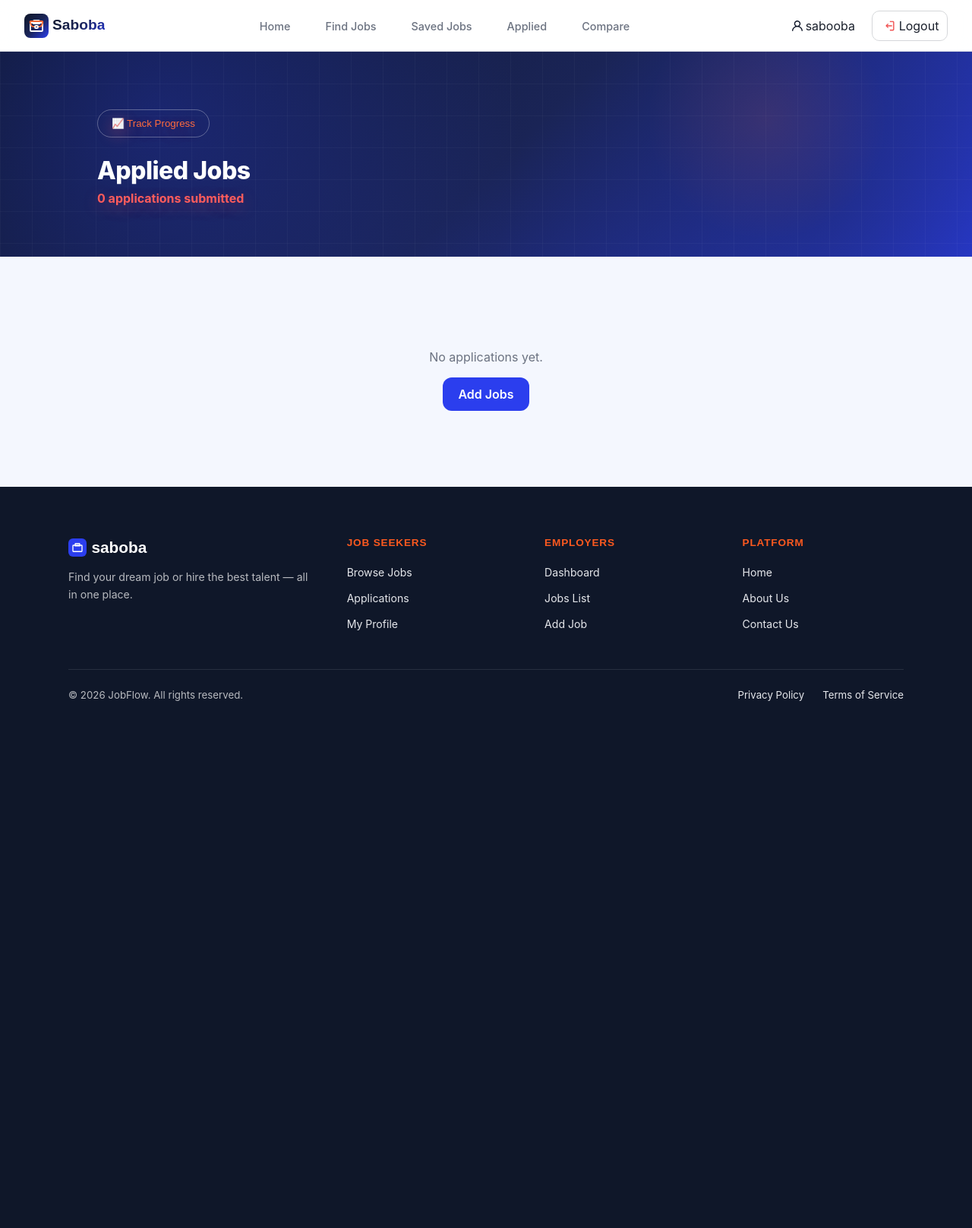
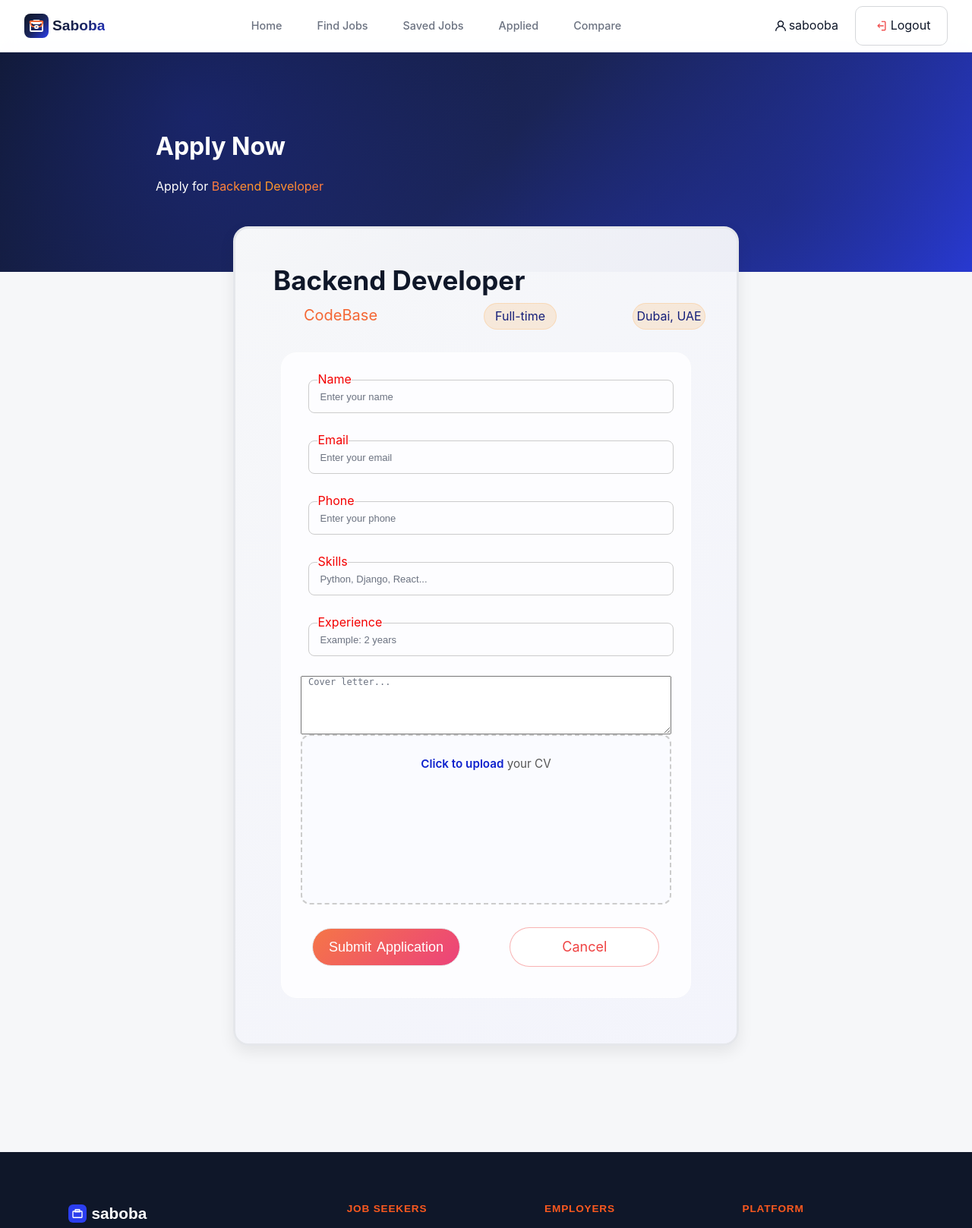
Before and after one commit to naglaamohamed1486-droid/A5er-saboba-isa, a Django app: page /applications/apply/2/ in a window 1280 px wide. Shown: the top 1617 px of the page at 76% size. Before the commit the page ends 923 px from the top, so only its background shows below. Run offline with Django 5.2, Linux system fonts and the light colour scheme; a user stored in the database is signed in; data comes from the database, SQL or seed files in the repository; both versions use the stored data as it was after the commit.

Commit message:
23r23r23r23r23r

```diff
--- a/applications/views.py
+++ b/applications/views.py
@@ -12,12 +12,12 @@ from .models import Application, SavedJob
 def apply_job(request, job_id):
     job = get_object_or_404(Job, id=job_id)
 
-    if Application.objects.filter(user=request.user, job=job).exists():
-        messages.warning(request, 'You have already applied for this job.')
-        return redirect('jobDetail', id=job_id)
+    if request.method == 'POST':
 
-    if request.method == 'POST':
-        cover_letter = request.POST.get('cover_letter', '')
+        if Application.objects.filter(user=request.user, job=job).exists():
+            messages.warning(request, 'You have already applied for this job.')
+            return redirect('jobDetails', id=job_id)
+
         Application.objects.create(
             user=request.user,
             job=job,
@@ -27,13 +27,13 @@ def apply_job(request, job_id):
             skills=request.POST.get("skills"),
             experience=request.POST.get("experience"),
             cv=request.FILES.get("cv"),
-            cover_letter=cover_letter
+            cover_letter=request.POST.get('cover_letter', '')
         )
+
         messages.success(request, 'Application submitted successfully.')
         return redirect('my_applications')
 
     return render(request, 'applications/apply.html', {'job': job})
-
 
 @login_required
 def my_applications(request):
--- a/templates/applications/apply.html
+++ b/templates/applications/apply.html
@@ -2,76 +2,66 @@
 {% load static %}
 
 {% block styles %}
-<link rel="stylesheet" href="{% static 'css/appliedjobs.css' %}">
+<link rel="stylesheet" href="{% static 'css/form.css' %}">
 {% endblock %}
 
 {% block content %}
-
 <main>
-  <div class="header">
-    <div class="top-container">
-      <div class="header-top">
-        <button class="track-btn">📈 Track Progress</button>
+  <div class="hero">
+    <h1 class="tit">Apply Now</h1>
+    <p>Apply for <span>{{ job.title }}</span></p>
   </div>
 
-      <h1 class="page-title">Applied Jobs</h1>
-      <p class="app-count">
-        <span class="app-count">{{ applications|length }}</span> applications submitted
-      </p>
+  <div class="card">
+    <div class="job-details">
+      <h3 class="Job-Title">{{ job.title }}</h3>
+      <div class="data">
+        <div class="Company">{{ job.company }}</div>
+        <div class="type">{{ job.type }}</div>
+        <div class="type">{{ job.location }}</div>
       </div>
     </div>
 
-  <div class="container">
-    <div class="content-section">
+    <form method="POST" enctype="multipart/form-data">
+      {% csrf_token %}
 
-      {% for app in applications %}
-      <div class="job-card">
-
-        <div class="job-info">
-          <div class="cover">
-            <img src="{% static 'default-avatar.png' %}" alt="applicant avatar"
-                 onerror="this.style.display='none'">
+      <div class="in">
+        <input type="text" name="full_name" placeholder="Enter your name" required>
+        <label>Name</label>
       </div>
 
-          <div class="job-text">
-            <h3>{{ app.full_name|default:app.user.username }}</h3>
-            <p><strong>Job:</strong> {{ app.job.title }}</p>
-            <p><strong>Email:</strong> {{ app.email|default:app.user.email }}</p>
-            <p><strong>Phone:</strong> {{ app.phone }}</p>
-            <p><strong>Skills:</strong> {{ app.skills }}</p>
-            <p><strong>Experience:</strong> {{ app.experience }}</p>
-            <span>{{ app.applied_at }}</span>
-          </div>
+      <div class="in">
+        <input type="email" name="email" placeholder="Enter your email" required>
+        <label>Email</label>
       </div>
 
-        <div class="job-actions">
-          <span class="status pending">Pending</span>
-
-          {% if app.cover_letter %}
-          <button class="view-btn" type="button">
-            View Letter
-          </button>
-          {% endif %}
-
-          {% if app.cv %}
-          <a href="{{ app.cv.url }}" target="_blank" class="view-btn">
-            View CV
-          </a>
-          {% endif %}
-
-          <button class="cancel-btn" type="button">Reject</button>
+      <div class="in">
+        <input type="text" name="phone" placeholder="Enter your phone" required>
+        <label>Phone</label>
       </div>
 
+      <div class="in">
+        <input type="text" name="skills" placeholder="Python, Django, React..." required>
+        <label>Skills</label>
       </div>
-      {% empty %}
-      <div class="atop">
-        <p>No applications yet.</p>
-        <a href="{% url 'add_jobs' %}" class="brow-btn">Add Jobs</a>
+
+      <div class="in">
+        <input type="text" name="experience" placeholder="Example: 2 years" required>
+        <label>Experience</label>
       </div>
-      {% endfor %}
 
+      <textarea name="cover_letter" placeholder="Cover letter..." rows="5"></textarea>
+
+      <label for="cv" class="cv-upload">
+        <p><span>Click to upload</span> your CV</p>
+      </label>
+      <input type="file" id="cv" name="cv" required>
+
+      <div class="btn">
+        <button type="submit" class="submit">Submit Application</button>
+        <a href="{% url 'jobDetails' job.id %}" class="ca">Cancel</a>
       </div>
+    </form>
   </div>
 </main>
-
 {% endblock %}
```
Also changed, not shown: db.sqlite3, 1 other file. Lines whose indentation alone changed are shown as unchanged.
